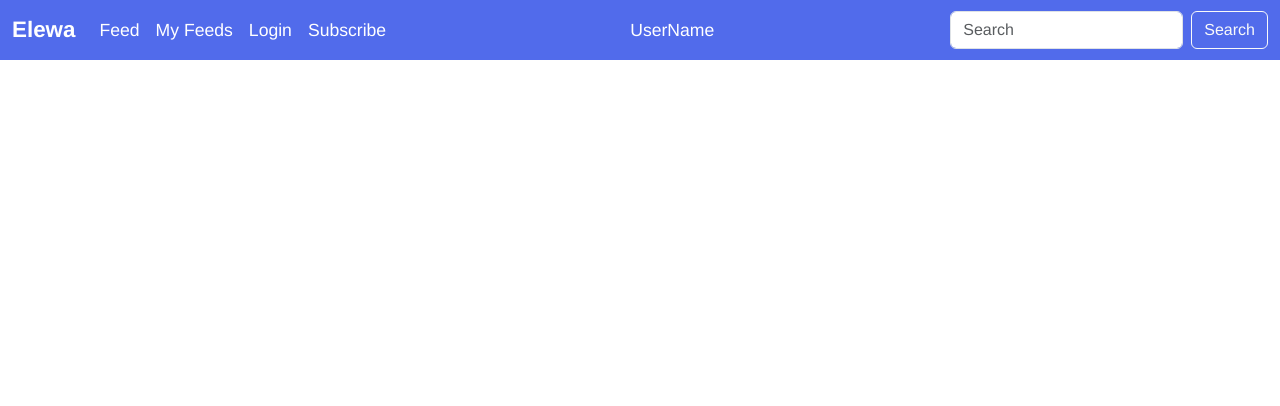
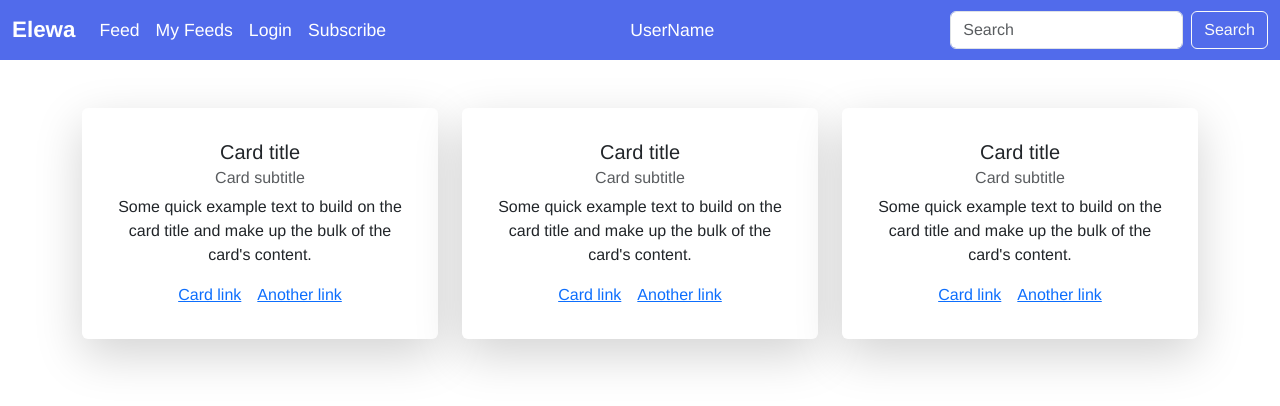
Before and after one commit to JAPHETHNYARANGA/elewa, a Vue app: page / in a window 1280 px wide. Shown: the top 406 px of the page. Built offline with nearby package versions, Linux system fonts and the light colour scheme.

Commit message:
Creted a sample feed page with test data and installed Axios to fetch Api

```diff
--- a/package.json
+++ b/package.json
@@ -8,6 +8,7 @@
     "lint": "vue-cli-service lint"
   },
   "dependencies": {
+    "axios": "^1.4.0",
     "bootstrap": "^5.3.0",
     "core-js": "^3.8.3",
     "vue": "^3.2.13",
--- a/src/App.vue
+++ b/src/App.vue
@@ -1,15 +1,15 @@
 <template>
-  <Navbar/>
+  <FeedPage/>
 </template>
 
 <script>
 
-import Navbar from './components/NavigationBar.vue'
+import FeedPage from './Pages/FeedPage.vue'
 
 export default {
   name: 'App',
   components: {
-    Navbar
+    FeedPage
   }
 }
 </script>
--- a/src/Pages/FeedPage.vue
+++ b/src/Pages/FeedPage.vue
@@ -1,10 +1,50 @@
 <template>
+    <topNavbar></topNavbar>
+
     <div class="container">
-        <topNavbar></topNavbar>
-    </div>
+
+        <div class="row mt-5">
+            <div class="col-md-4 col-sm-12">
+                <div class="card shadow-lg p-3 mb-5 bg-white rounded border-0">
+                    <div class="card-body">
+                        <h5 class="card-title">Card title</h5>
+                        <h6 class="card-subtitle mb-2 text-muted">Card subtitle</h6>
+                        <p class="card-text">Some quick example text to build on the card title and make up the bulk of the
+                            card's content.</p>
+                        <a href="#" class="card-link">Card link</a>
+                        <a href="#" class="card-link">Another link</a>
+                    </div>
+                </div>
+            </div>
+
+            <div class="col-md-4 col-sm-12">
+                <div class="card shadow-lg p-3 mb-5 bg-white rounded border-0">
+                    <div class="card-body">
+                        <h5 class="card-title">Card title</h5>
+                        <h6 class="card-subtitle mb-2 text-muted">Card subtitle</h6>
+                        <p class="card-text">Some quick example text to build on the card title and make up the bulk of the
+                            card's content.</p>
+                        <a href="#" class="card-link">Card link</a>
+                        <a href="#" class="card-link">Another link</a>
+                    </div>
+                </div>
+            </div>
 
 
-
+            <div class="col-md-4 col-sm-12">
+                <div class="card shadow-lg p-3 mb-5 bg-white rounded border-0">
+                    <div class="card-body">
+                        <h5 class="card-title">Card title</h5>
+                        <h6 class="card-subtitle mb-2 text-muted">Card subtitle</h6>
+                        <p class="card-text">Some quick example text to build on the card title and make up the bulk of the
+                            card's content.</p>
+                        <a href="#" class="card-link">Card link</a>
+                        <a href="#" class="card-link">Another link</a>
+                    </div>
+                </div>
+            </div>
+        </div>
+    </div>
 </template>
 
 
@@ -13,6 +53,4 @@
 
 </script>
 
-<style scoped>
-
-</style>
+<style scoped></style>
```
Also changed, not shown: 1 other file (tests, documents, lock files or other folders).
